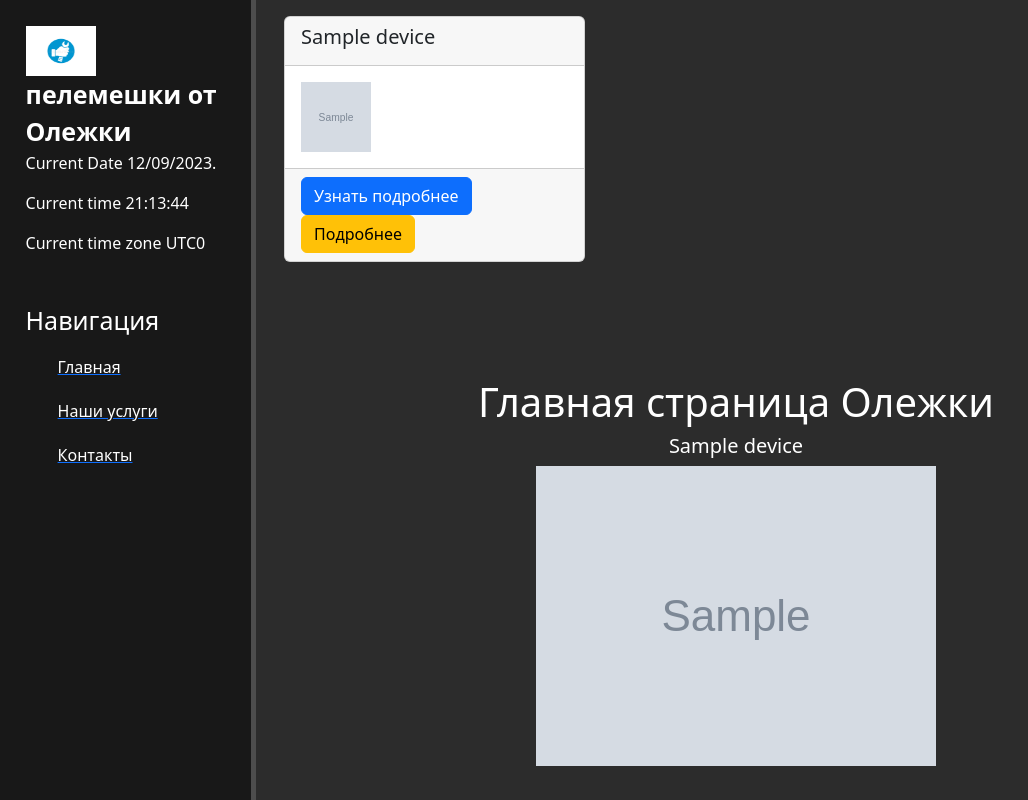
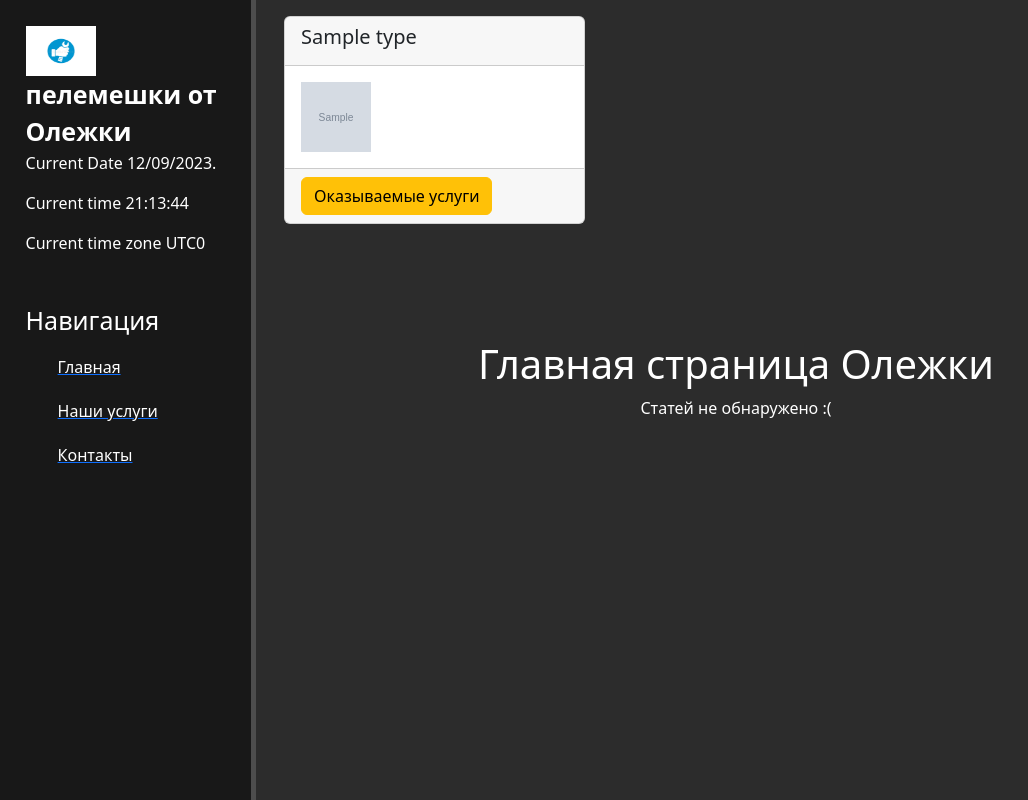
Before and after one commit to OlegErshov/Django, a Django app: page / in a window 1280 px wide. Shown: the part 24-824 px from the top of the page, without its empty margins (0-1028 px from the left). Run offline with Django 4.2, Linux system fonts and the light colour scheme; tables that the repository leaves empty hold one stand-in row (values such as "Sample post"); grey boxes marked "Sample" are stand-in pictures.

Commit message:
a new begginig

```diff
--- a/serviceCenter/services/admin.py
+++ b/serviceCenter/services/admin.py
@@ -1,9 +1,9 @@
 from django.contrib import admin
-from .models import Device,Issue
+from .models import Device_type,Issue
 # Register your models here.
 
 
-@admin.register(Device)
+@admin.register(Device_type)
 class DeviceAdmin(admin.ModelAdmin):
     list_display = ['name', 'image']
 
--- a/serviceCenter/services/forms.py
+++ b/serviceCenter/services/forms.py
@@ -1,8 +1,8 @@
 from django import forms
-from .models import Device,Issue
+from .models import Device_type,Issue
 class DeviceForm(forms.ModelForm):
     class Meta:
-        model = Device
+        model = Device_type
         fields = ['name', 'image']
 
         widgets = {
--- a/serviceCenter/services/models.py
+++ b/serviceCenter/services/models.py
@@ -1,7 +1,7 @@
 from django.db import models
 from django.urls import reverse
 
-class Device(models.Model):
+class Device_type(models.Model):
 
     # класс для типа товара, ноутбук, планшет, телефон, пк, наушники, и для них виды услуг из Issue
     name = models.CharField(max_length=100)
@@ -20,7 +20,8 @@
 
     price = models.DecimalField(max_digits=10,decimal_places=2)
 
-    device_type = models.ForeignKey(Device, on_delete=models.CASCADE)
+    device_type = models.ForeignKey(Device_type
+                                    , on_delete=models.CASCADE)
 
     def get_absolute_url(self):
         return reverse('services:detail', args=[str(self.id)])
--- a/serviceCenter/services/templates/services/details.html
+++ b/serviceCenter/services/templates/services/details.html
@@ -26,8 +26,10 @@
                         <tr>
                             <td>{{issue.issue_type}}</td> <td>{{issue.price}}</td>
                             <td><a href="{% url 'services:editIssue' issue.id %}"><button class="btn btn-warning">изменить</button></a></td>
+
                             {% if user.is_staff %}
                             <td>
+                                <a href="{% url  'cart:cart_add' issue.id %}"><button class="btn btn-warning">добавить</button></a>
                                 <form action="{% url 'cart:cart_add' issue.id %}" method="post">
                                     {{ cart_form }}
                                     {% csrf_token %}
--- a/serviceCenter/services/templates/services/mainPage.html
+++ b/serviceCenter/services/templates/services/mainPage.html
@@ -5,9 +5,11 @@
     <h1>Сервисный центр</h1>
 {% endblock  %}
 
+
 {% block content  %}
 <div class="row">
-    {% for devices in object_list%}
+
+    {% for devices in Device_type%}
   <div class="container">
     <div class="col-12 col-sm-6 col-lg-4">
         <div class="card-deck">
@@ -24,8 +26,7 @@
                  </a>
             </div>
             <div class="card-footer">
-                <a href=""><button class="btn btn-primary">Узнать подробнее</button></a>
-                <a href="{% url 'services:detail' devices.id %}"><button class="btn btn-warning">Подробнее</button></a>
+                <a href="{% url 'services:detail' devices.id %}"><button class="btn btn-warning">Оказываемые услуги</button></a>
             </div>
         </div>
         </div>
--- a/serviceCenter/services/urls.py
+++ b/serviceCenter/services/urls.py
@@ -4,7 +4,7 @@
 app_name = 'services'
 
 urlpatterns = [
-    path('', views.all_devices_view.as_view(), name='home'),
+    path('', views.all_devices, name='home'),
     path('services', views.services, name="services"),
     path('create', views.create, name='create'),
     path('createIssue',views.create_issue,name='createIssue'),
--- a/serviceCenter/services/views.py
+++ b/serviceCenter/services/views.py
@@ -1,5 +1,5 @@
 from django.shortcuts import render
-from .models import Device, Issue
+from .models import Device_type, Issue
 from .forms import DeviceForm, IssueForm
 from django.views.generic import ListView
 from django.core.exceptions import PermissionDenied
@@ -11,15 +11,20 @@
 
 
 def services(request):
-    devices = Device.objects.all()
+    devices = Device_type.objects.all()
 
     return render(request, 'services/ourServices.html', {'devices': devices})
 
 
-class all_devices_view(ListView):
-    model = Device
-    template_name = 'services/mainPage.html'
-    context_object_name = 'devices'
+def all_devices(request):
+    device_types = Device_type.objects.all()
+    country = None
+    sort = request.GET.get('sort')
+    min_cost = request.GET.get('min_cost')
+    max_cost = request.GET.get('max_cost')
+
+    return render(request, 'services/mainPage.html',
+                  {'Device_type': device_types})
 
 def create(request):
 
@@ -71,7 +76,7 @@
             issue.title = request.POST.get('issue_type')
             print(request.POST.get('title'))
             issue.price = request.POST.get('price')
-            issue.device_type = Device.objects.get(id=request.POST.get('device_type'))
+            issue.device_type = Device_type.objects.get(id=request.POST.get('device_type'))
 
             issue.save()
             return HttpResponseRedirect("/")
@@ -82,7 +87,7 @@
 
 
 def detail(request, id):
-    device = Device.objects.get(id=id)
+    device = Device_type.objects.get(id=id)
     issues = Issue.objects.filter(device_type__name=device.name)
     cart_form = CartIssueAddForm()
 
```
Also changed, not shown: serviceCenter/device/2023/09/12/vadim.png (added), serviceCenter/device/2023/09/12/vadim_wDFjJRF.png (added), serviceCenter/device/2023/09/12/vadim_yrlhNbr.png (added), serviceCenter/device/2023/09/12/vadim_zfMyC5e.png (added), serviceCenter/login/migrations/0001_initial.py, serviceCenter/order/migrations/0001_initial.py, serviceCenter/services/migrations/0001_initial.py, serviceCenter/services/migrations/0002_remove_device_device_category_and_more.py (deleted).
